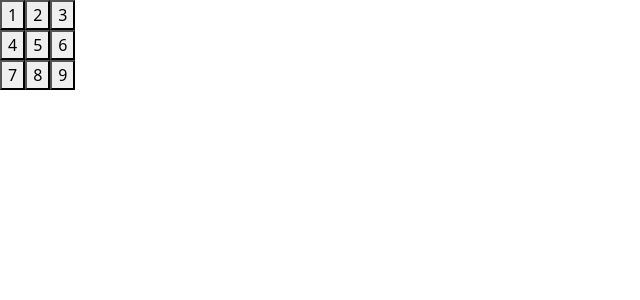
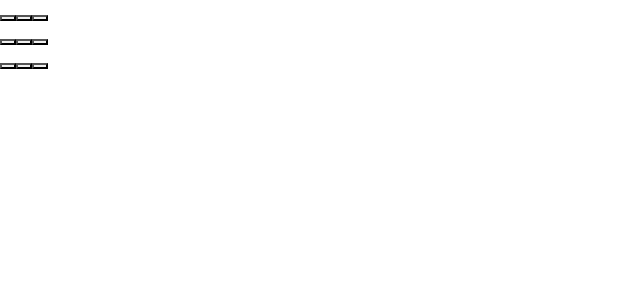
Before and after one commit to kenedyolisi/tic_tac_toe, a React (Vite) app: page / in a window 1280 px wide. Shown: the top 300 px of the page, without its empty margins (0-640 px from the left). Built offline with nearby package versions, Linux system fonts and the light colour scheme.

Commit message:
feat: remove the `value` prop from the `Square` component
Store the current value of the `Square` in state and change it when the
`Square` is clicked.

```diff
--- a/src/square.tsx
+++ b/src/square.tsx
@@ -1,8 +1,12 @@
-interface ISquareProp {
-  value: string;
-}
+import { useState } from "react";
 
-const Square = ({ value }: ISquareProp) => {
+const Square = () => {
+  const [value, setValue] = useState(null);
+
+  const handleClick = () => {
+    //...
+  };
+
   return <button>{value}</button>;
 };
 
```
